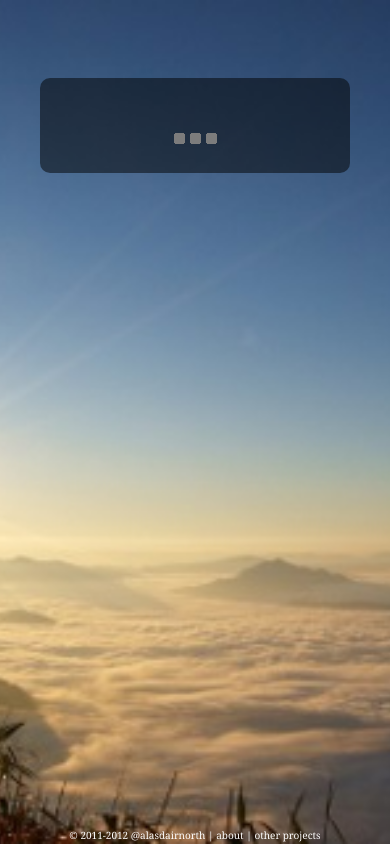
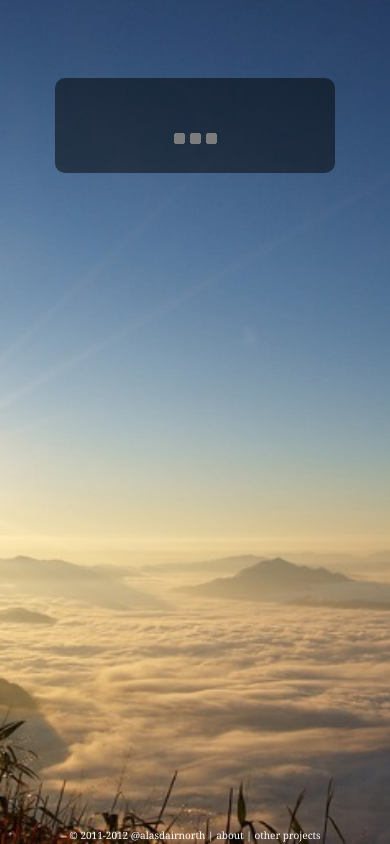
Before and after one commit to alnorth/when-is-dawn, a PHP site: page / in a window 390 px wide. Run offline with PHP 8.4, Linux system fonts and the light colour scheme; some libraries are stand-ins or nearby versions.

Commit message:
Reduce size of box on mobile portrait.

```diff
--- a/style.css
+++ b/style.css
@@ -28,6 +28,7 @@ html {
 body {
 	font-family: georgia;
 }
+
 div#dawn, div#about {
 	padding-top: 20%;
 	color: white;
@@ -80,12 +81,9 @@ div#footer a:hover {
 }
 
 @media only screen and (max-width : 480px) {
-	html {
-		background-image: url(bg-small.jpg);
-	}
 
 	div#dawn div, div#about div {
-		width: 280px;
+		width: 250px;
 		padding: 15px;
 	}
 
```
